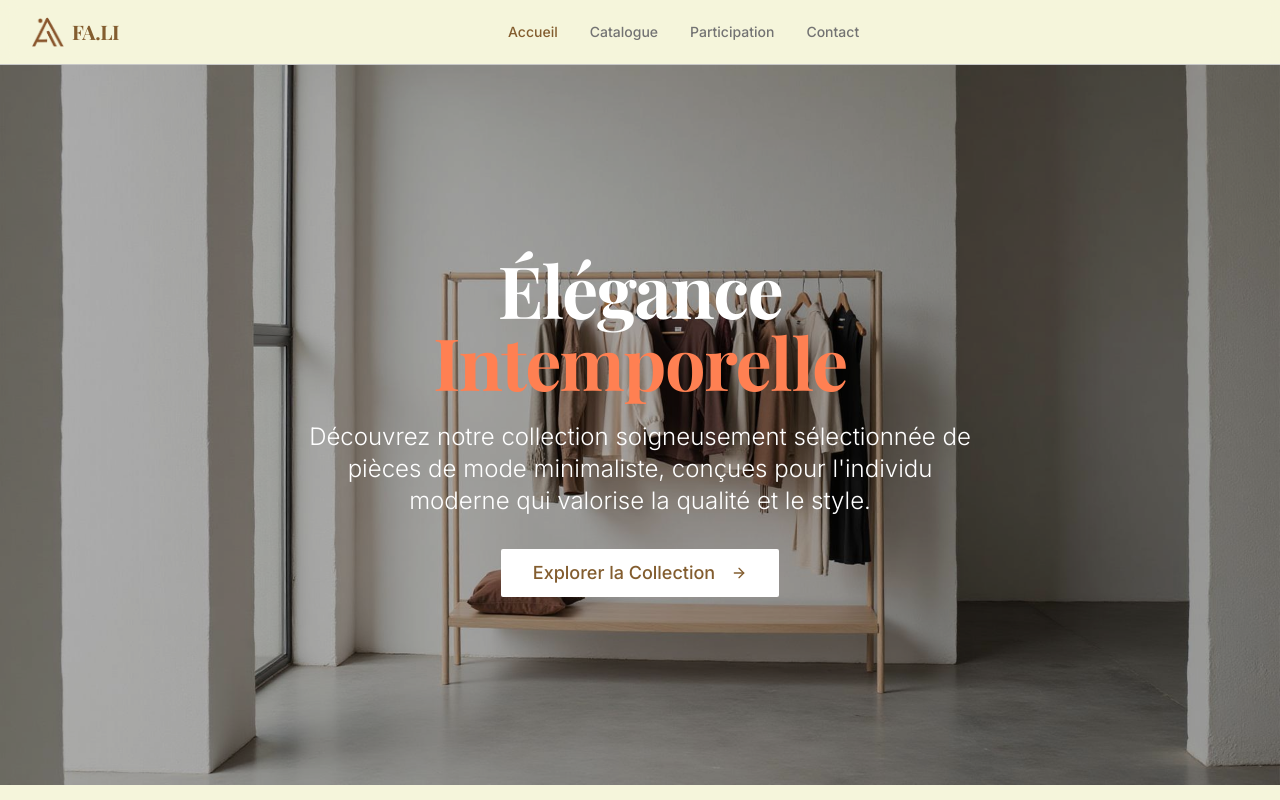
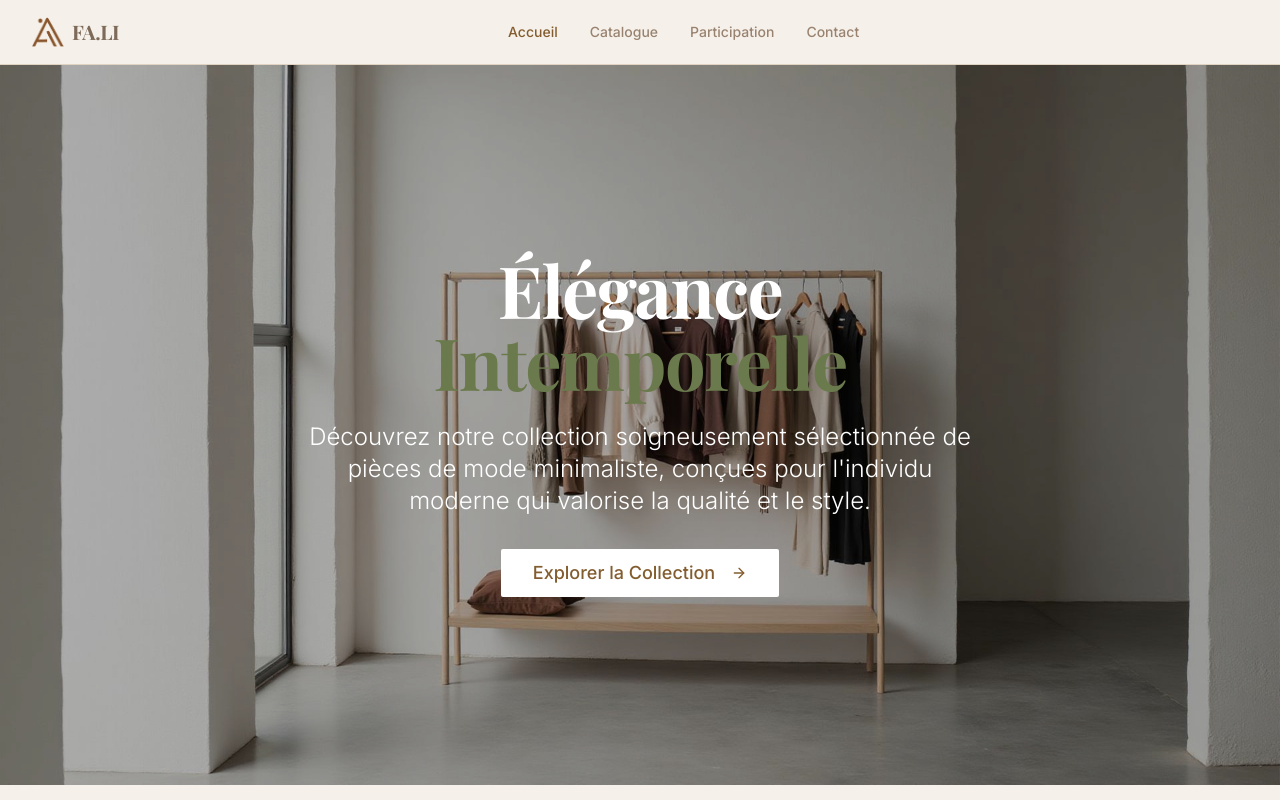
Before and after one commit to bensassi-ahmed/minimal-wardrobe-display, a React (Vite) app: page / in a window 1280 px wide. Shown: the top 800 px of the page. Built offline with nearby package versions, Linux system fonts and the light colour scheme.

Commit message:
Update color palette

```diff
--- a/src/index.css
+++ b/src/index.css
@@ -8,63 +8,63 @@ All colors MUST be HSL.
 
 @layer base {
   :root {
-    /* New earthy color palette */
-    --background: 60 56% 91%; /* Beige #F5F5DC */
-    --foreground: 33 47% 35%; /* Earthy Brown #895429 */
+    /* New refined color palette */
+    --background: 35 36% 94%; /* Ivory #F5F1EC */
+    --foreground: 28 17% 42%; /* Taupe Gray #7A6A58 */
 
-    --card: 60 56% 94%; /* Lighter beige for cards */
-    --card-foreground: 33 47% 35%;
+    --card: 35 36% 96%; /* Lighter ivory for cards */
+    --card-foreground: 28 17% 42%;
 
-    --popover: 60 56% 94%;
-    --popover-foreground: 33 47% 35%;
+    --popover: 35 36% 96%;
+    --popover-foreground: 28 17% 42%;
 
-    /* Earthy brown as primary */
-    --primary: 33 47% 35%; /* Earthy Brown #895429 */
-    --primary-foreground: 60 56% 91%;
+    /* Warm brown as primary */
+    --primary: 33 47% 35%; /* Warm Brown #895429 */
+    --primary-foreground: 35 36% 94%;
 
-    /* Light gray for secondary */
-    --secondary: 0 0% 83%; /* Light Gray #D3D3D3 */
-    --secondary-foreground: 33 47% 35%;
+    /* Sand beige for secondary */
+    --secondary: 34 34% 77%; /* Sand Beige #D9C3A9 */
+    --secondary-foreground: 28 17% 42%;
 
     /* Muted variations */
-    --muted: 0 0% 88%;
-    --muted-foreground: 0 0% 45%;
+    --muted: 34 34% 82%;
+    --muted-foreground: 28 17% 52%;
 
-    /* Coral accent */
-    --accent: 16 100% 66%; /* Coral #FF7F50 */
-    --accent-foreground: 60 56% 91%;
+    /* Olive green accent */
+    --accent: 81 23% 39%; /* Olive Green #6B7A4F */
+    --accent-foreground: 35 36% 94%;
 
     --destructive: 0 84.2% 60.2%;
-    --destructive-foreground: 60 56% 91%;
+    --destructive-foreground: 35 36% 94%;
 
-    --border: 0 0% 78%;
-    --input: 60 56% 94%;
+    --border: 34 34% 82%;
+    --input: 35 36% 96%;
     --ring: 33 47% 35%;
 
     --radius: 0.25rem;
 
-    /* Updated gradients for earthy palette */
-    --gradient-hero: linear-gradient(135deg, hsl(33 47% 35%), hsl(33 47% 45%));
-    --gradient-subtle: linear-gradient(180deg, hsl(60 56% 91%), hsl(60 56% 89%));
-    --gradient-card: linear-gradient(145deg, hsl(60 56% 94%), hsl(60 56% 92%));
+    /* Updated gradients for refined palette */
+    --gradient-hero: linear-gradient(135deg, hsl(33 47% 35%), hsl(38 43% 62%));
+    --gradient-subtle: linear-gradient(180deg, hsl(35 36% 94%), hsl(34 34% 77%));
+    --gradient-card: linear-gradient(145deg, hsl(35 36% 96%), hsl(35 36% 94%));
 
     /* Updated shadows for warmer tones */
-    --shadow-soft: 0 4px 24px -6px hsl(33 47% 35% / 0.08);
-    --shadow-card: 0 8px 40px -12px hsl(33 47% 35% / 0.12);
-    --shadow-elegant: 0 20px 60px -12px hsl(33 47% 35% / 0.15);
+    --shadow-soft: 0 4px 24px -6px hsl(28 17% 42% / 0.08);
+    --shadow-card: 0 8px 40px -12px hsl(28 17% 42% / 0.12);
+    --shadow-elegant: 0 20px 60px -12px hsl(28 17% 42% / 0.15);
 
     /* Smooth transitions */
     --transition-base: all 0.3s cubic-bezier(0.4, 0, 0.2, 1);
     --transition-smooth: all 0.5s cubic-bezier(0.25, 0.46, 0.45, 0.94);
 
-    --sidebar-background: 60 56% 94%;
-    --sidebar-foreground: 33 47% 35%;
+    --sidebar-background: 35 36% 96%;
+    --sidebar-foreground: 28 17% 42%;
     --sidebar-primary: 33 47% 35%;
-    --sidebar-primary-foreground: 60 56% 91%;
-    --sidebar-accent: 0 0% 83%;
-    --sidebar-accent-foreground: 33 47% 35%;
-    --sidebar-border: 0 0% 78%;
-    --sidebar-ring: 16 100% 66%;
+    --sidebar-primary-foreground: 35 36% 94%;
+    --sidebar-accent: 34 34% 77%;
+    --sidebar-accent-foreground: 28 17% 42%;
+    --sidebar-border: 34 34% 82%;
+    --sidebar-ring: 81 23% 39%;
   }
 
   .dark {
```
